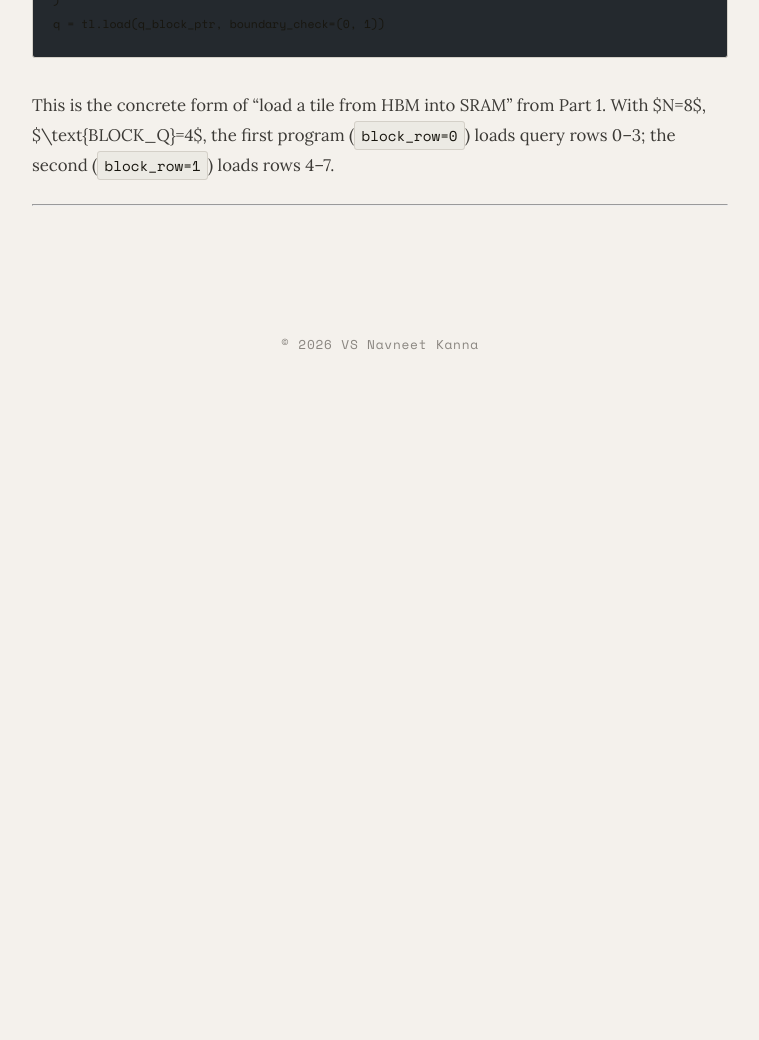
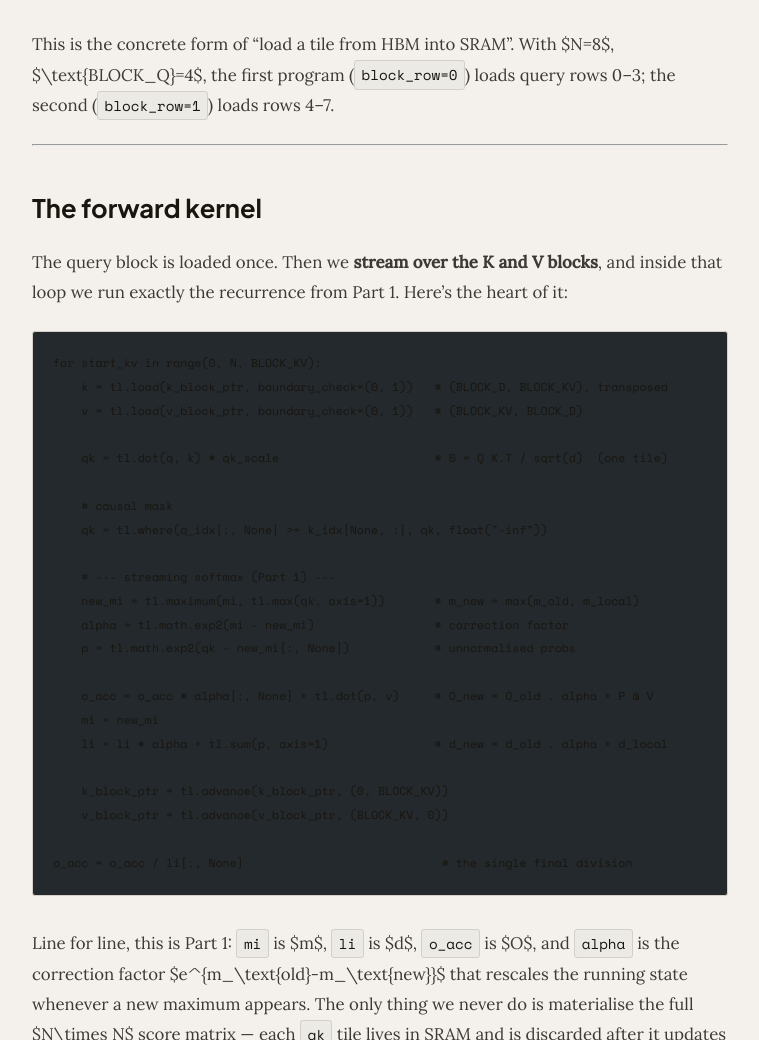
Before and after one commit to NavneetKanna/navneetkanna.github.io, an Astro site: page /blog/fa_2 in a window 1280 px wide. Shown: the part 1760-2800 px from the top of the page, without its empty margins (260-1019 px from the left). Before the commit the page ends 2149 px from the top, so only its background shows below. Built offline with nearby package versions, Linux system fonts and the light colour scheme; Astro itself is replaced by a stand-in of ours; some packages are replaced by stand-ins of ours; code samples lack their colours.

Commit message:
updating part 2

````diff
--- a/src/pages/blog/fa_2.md
+++ b/src/pages/blog/fa_2.md
@@ -4,9 +4,9 @@ title: "Writing FlashAttention in Triton (Part 1): From the Algorithm to a Real
 date: 2026-06-15
 ---
 
-In [Part 1](https://navneetkanna.com/blog/fa_1/) we worked out *why* FlashAttention is fast — the memory wall, and the streaming-softmax trick that lets us read Q, K and V from HBM exactly once. We did it all with pen-and-paper tiles: a running max $m$, a running denominator $d$, and a running output accumulator $O$.
+In [Part 1](https://navneetkanna.com/blog/fa_1/) we worked out *why* FlashAttention is fast, the memory wall, and the streaming-softmax trick that lets us read Q, K and V from HBM exactly once.
 
-This post turns that algorithm into an actual Triton kernel running on a GPU. We'll write the forward pass, add causal masking, convince ourselves it's correct, then **fuse Rotary Positional Embeddings (RoPE) directly into the kernel** — including the bugs and the Triton-version wall I hit along the way. Finally we benchmark it honestly against PyTorch and the official `flash-attn`.
+In this post we will see how to turn that algorithm into an actual Triton kernel running on a GPU. We'll write the forward pass, add causal masking, convince ourselves it's correct, then **fuse Rotary Positional Embeddings (RoPE) directly into the kernel**, including the bugs and the Triton-version wall I hit along the way. Finally we benchmark it against PyTorch.
 
 ---
 
@@ -28,7 +28,7 @@ batch_head_idx = tl.program_id(1) # which (batch, head)
 offset = batch_head_idx * stride_q_h
 ```
 
-The tiles from Part 1 become **block pointers** — a view that says "starting from this address, with this shape and these strides, hand me a `(BLOCK_Q, BLOCK_D)` chunk":
+The tiles from Part 1 become **block pointers**, a view that says "starting from this address, with this shape and these strides, hand me a `(BLOCK_Q, BLOCK_D)` chunk":
 
 ```python
 q_block_ptr = tl.make_block_ptr(
@@ -42,6 +42,41 @@ q_block_ptr = tl.make_block_ptr(
 q = tl.load(q_block_ptr, boundary_check=(0, 1))
 ```
 
-This is the concrete form of "load a tile from HBM into SRAM" from Part 1. With $N=8$, $\text{BLOCK\_Q}=4$, the first program (`block_row=0`) loads query rows 0–3; the second (`block_row=1`) loads rows 4–7.
+This is the concrete form of "load a tile from HBM into SRAM". With $N=8$, $\text{BLOCK\_Q}=4$, the first program (`block_row=0`) loads query rows 0–3; the second (`block_row=1`) loads rows 4–7.
 
 ---
+
+## The forward kernel
+
+The query block is loaded once. Then we **stream over the K and V blocks**, and inside that loop we run exactly the recurrence from Part 1. Here's the heart of it:
+
+```python
+for start_kv in range(0, N, BLOCK_KV):
+    k = tl.load(k_block_ptr, boundary_check=(0, 1))   # (BLOCK_D, BLOCK_KV), transposed
+    v = tl.load(v_block_ptr, boundary_check=(0, 1))   # (BLOCK_KV, BLOCK_D)
+
+    qk = tl.dot(q, k) * qk_scale                      # S = Q K.T / sqrt(d)  (one tile)
+
+    # causal mask
+    qk = tl.where(q_idx[:, None] >= k_idx[None, :], qk, float("-inf"))
+
+    # --- streaming softmax (Part 1) ---
+    new_mi = tl.maximum(mi, tl.max(qk, axis=1))       # m_new = max(m_old, m_local)
+    alpha = tl.math.exp2(mi - new_mi)                 # correction factor
+    p = tl.math.exp2(qk - new_mi[:, None])            # unnormalised probs
+
+    o_acc = o_acc * alpha[:, None] + tl.dot(p, v)     # O_new = O_old . alpha + P @ V
+    mi = new_mi
+    li = li * alpha + tl.sum(p, axis=1)               # d_new = d_old . alpha + d_local
+
+    k_block_ptr = tl.advance(k_block_ptr, (0, BLOCK_KV))
+    v_block_ptr = tl.advance(v_block_ptr, (BLOCK_KV, 0))
+
+o_acc = o_acc / li[:, None]                            # the single final division
+```
+
+Line for line, this is Part 1: `mi` is $m$, `li` is $d$, `o_acc` is $O$, and `alpha` is the correction factor $e^{m_\text{old}-m_\text{new}}$ that rescales the running state whenever a new maximum appears. The only thing we never do is materialise the full $N\times N$ score matrix — each `qk` tile lives in SRAM and is discarded after it updates the three running variables.
+
+One subtlety: `K` is loaded **transposed** (block shape `(BLOCK_D, BLOCK_KV)`), so that `tl.dot(q, k)` directly computes $Q K^\top$ without a separate transpose.
+
+---
````
